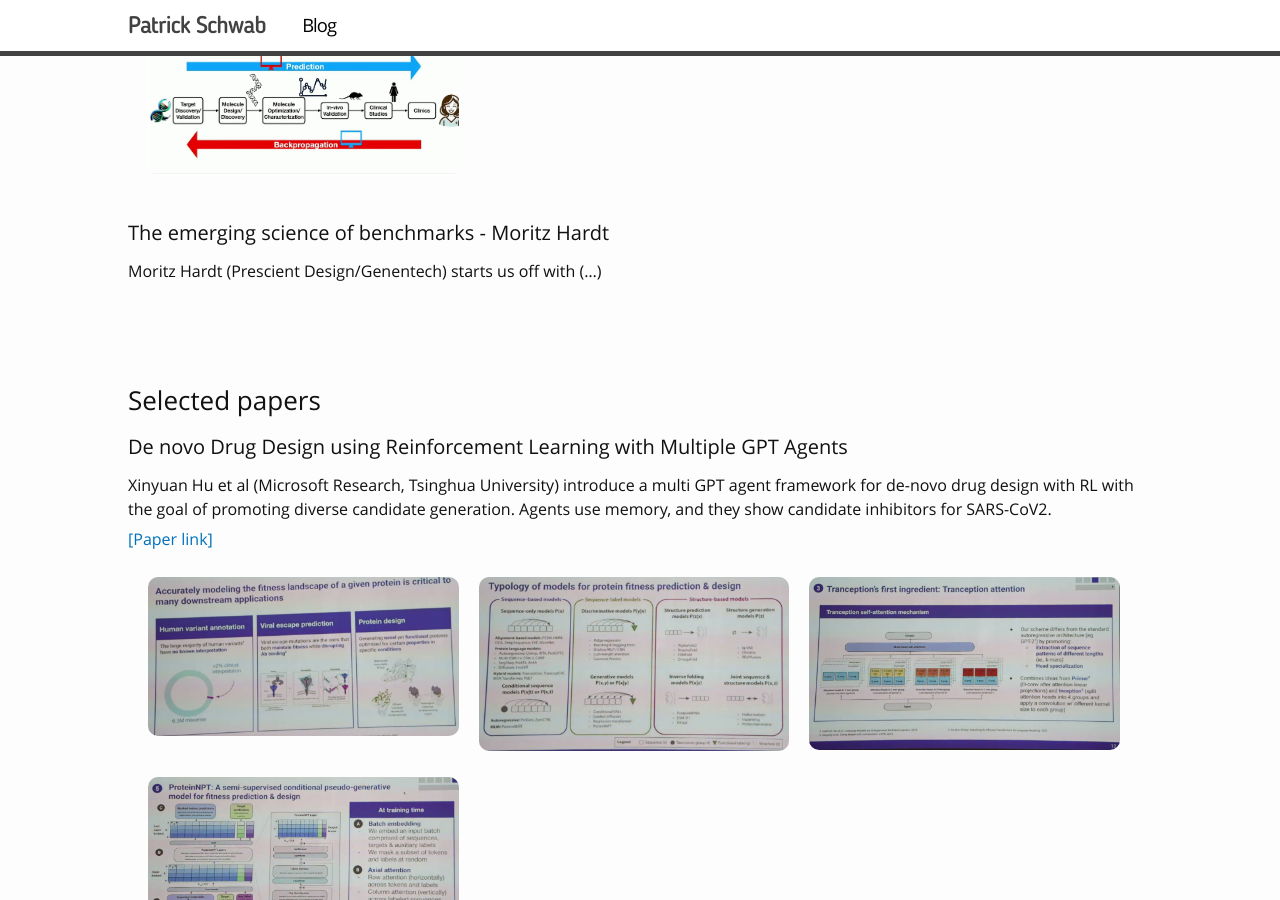
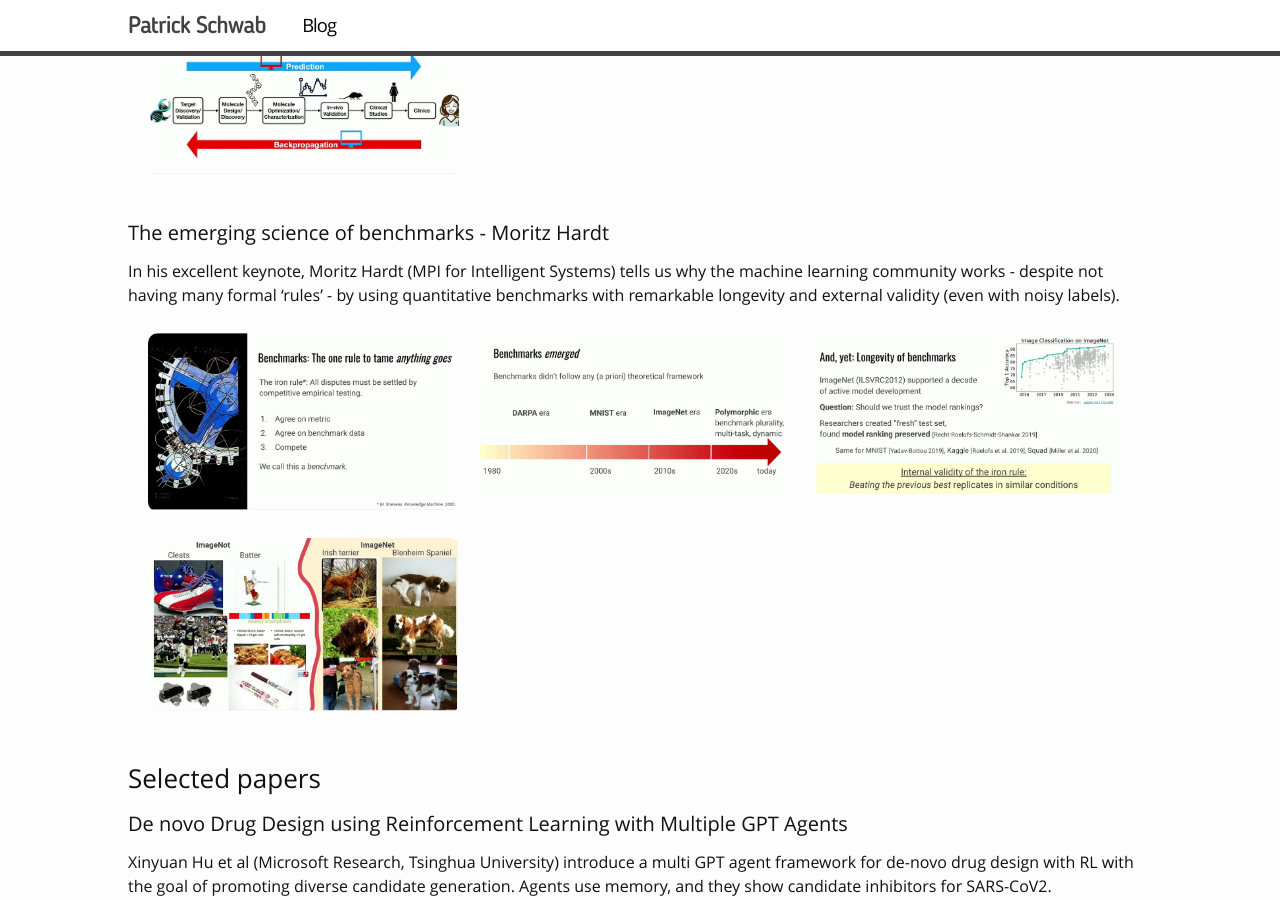
Before and after one commit to d909b/d909b.github.io, a Jekyll site: the page built from _posts/2024-05-11-iclr2024.md, in a window 1280 px wide and 900 px high, scrolled down 5029 px. Built offline with Jekyll 4.4.1, drawn with Linux system fonts in a browser that asks for light colours; nearby versions of some CDN libraries; library files that are not in the unit come from our copies.

Commit message:
initial iclr2024

```diff
--- a/_posts/2024-05-11-iclr2024.md
+++ b/_posts/2024-05-11-iclr2024.md
@@ -114,7 +114,7 @@ In a highly recommended keynote, Kyunghyun Cho (Prescient Design/Genentech) kick
 
 <h4>The emerging science of benchmarks - Moritz Hardt</h4>
 
-Moritz Hardt (Prescient Design/Genentech) starts us off with (...)
+In his excellent keynote, Moritz Hardt (MPI for Intelligent Systems) tells us why the machine learning community works - despite not having many formal 'rules' - by using quantitative benchmarks with remarkable longevity and external validity (even with noisy labels).
 
 <div class="gallery">
 <galleryitem src="http://schwabpatrick.com/img/iclr2024/mh1.png"></galleryitem>
```
Also changed, not shown: img/iclr2024/mh1.png (added), img/iclr2024/mh2.png (added), img/iclr2024/mh3.png (added), img/iclr2024/mh4.png (added).
